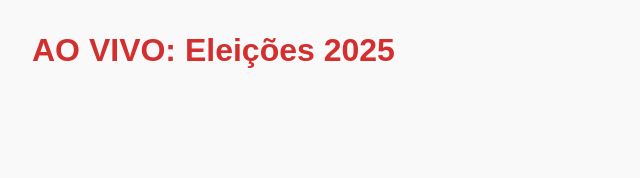
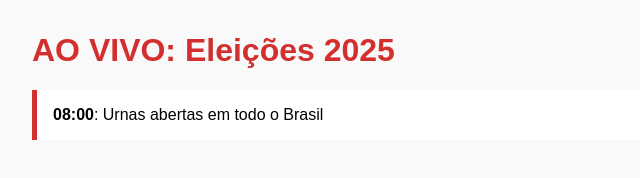
Before and after one commit to moacirdavidag/brasil24h, a plain HTML site: page index.html in a window 1280 px wide. Shown: the whole page, without its empty margins (0-640 px from the left). Drawn offline with Linux system fonts and the light colour scheme; no server answers.

Commit message:
fix: Pelo menos uma atualização estática no html

```diff
--- a/index.html
+++ b/index.html
@@ -107,7 +107,9 @@
   </head>
   <body>
     <h1>AO VIVO: Eleições 2025</h1>
-    <ul id="updates"></ul>
+    <ul id="updates">
+      <li><strong>08:00</strong>: Urnas abertas em todo o Brasil</li>
+    </ul>
 
     <script>
       const updatesEl = document.getElementById("updates");
```
